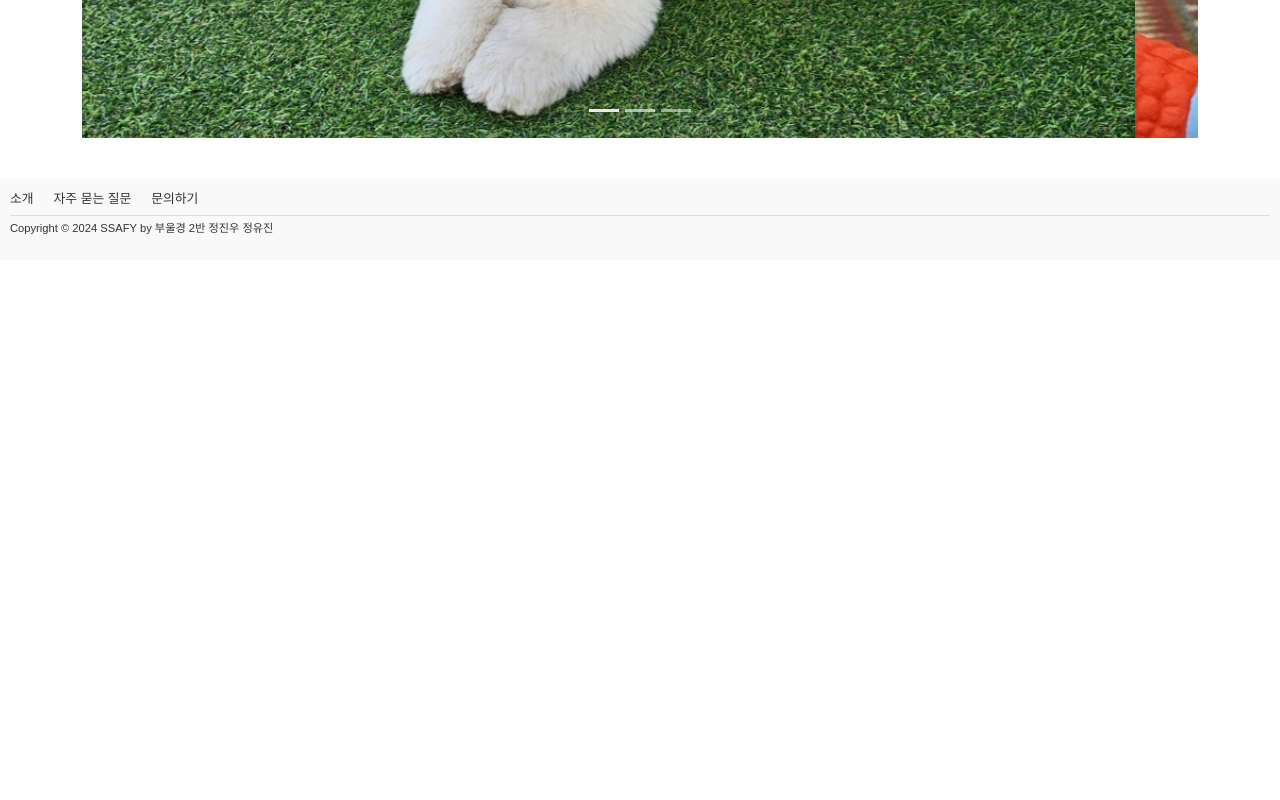
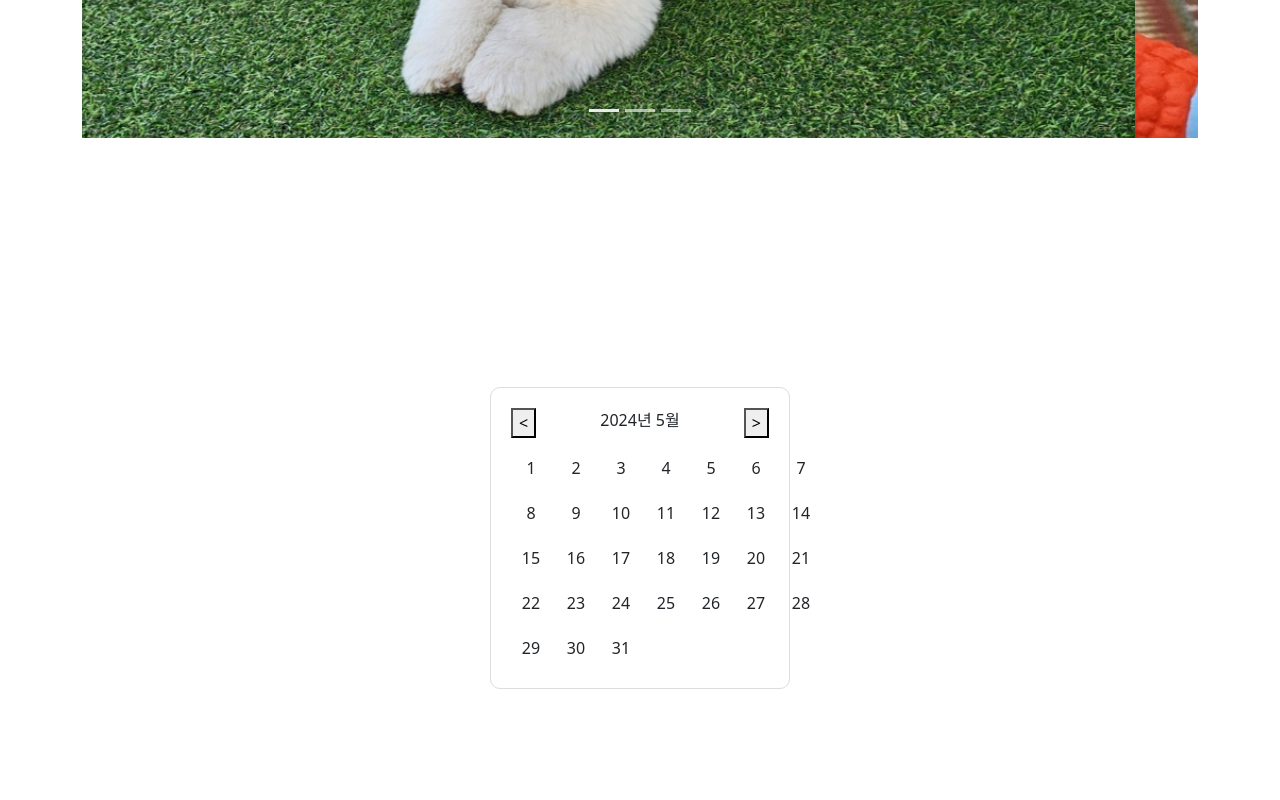
Before and after one commit to corosica/PROFIN, a Vue app in the folder final_pjt_front/: page / in a window 1280 px wide. Shown: the part 540-1340 px from the top of the page. Before the commit the page ends 800 px from the top, so only its background shows below. Built offline with nearby package versions, Linux system fonts and the light colour scheme.

Commit message:
출석체크 추가

```diff
--- a/final_pjt_front/src/App.vue
+++ b/final_pjt_front/src/App.vue
@@ -51,7 +51,8 @@
     <main class="main-content">
       <RouterView />
     </main>
-    <Footer />
+    <AttendanceCheck />
+    <Footers />
   </div>
 </template>
 
@@ -60,7 +61,8 @@ import { useCounterStore } from '@/stores/counter';
 import { useRouter, RouterLink, RouterView } from 'vue-router';
 import axios from 'axios';
 import { ref, onMounted } from 'vue';
-import Footer from './components/Footer.vue'; // Footer 컴포넌트를 가져옵니다.
+import AttendanceCheck from '@/components/AttendanceCheck.vue';
+import Footers from '@/components/Footer.vue'; // Footer 컴포넌트를 가져옵니다.
 
 const router = useRouter();
 const islogin = ref(false);
--- /dev/null
+++ b/final_pjt_front/src/components/AttendanceCheck.vue
@@ -0,0 +1,166 @@
+<template>
+    <div class="calendar-container">
+      <div class="calendar">
+        <div class="calendar-header">
+          <button @click="prevMonth">&lt;</button>
+          <span>{{ currentYear }}년 {{ currentMonth + 1 }}월</span>
+          <button @click="nextMonth">&gt;</button>
+        </div>
+        <div class="calendar-body">
+          <div class="day" v-for="(day, index) in days" :key="index">
+            <div
+              :class="['date', { checked: isChecked(day) }]"
+              @click="toggleAttendance(day)"
+            >
+              {{ day.date }}
+            </div>
+          </div>
+        </div>
+      </div>
+      <div v-if="dialog" class="dialog">
+        <div class="dialog-content">
+          <p>{{ dialogMessage }}</p>
+          <button @click="dialog = false">확인</button>
+        </div>
+      </div>
+    </div>
+  </template>
+
+  <script>
+  export default {
+    data() {
+      return {
+        currentYear: new Date().getFullYear(),
+        currentMonth: new Date().getMonth(),
+        days: [],
+        attendance: [],
+        dialog: false,
+        dialogMessage: '',
+      };
+    },
+    mounted() {
+      this.generateCalendar();
+    },
+    methods: {
+      generateCalendar() {
+        const daysInMonth = new Date(this.currentYear, this.currentMonth + 1, 0).getDate();
+        this.days = [];
+        for (let i = 1; i <= daysInMonth; i++) {
+          this.days.push({ date: i, month: this.currentMonth, year: this.currentYear });
+        }
+      },
+      prevMonth() {
+        if (this.currentMonth === 0) {
+          this.currentYear--;
+          this.currentMonth = 11;
+        } else {
+          this.currentMonth--;
+        }
+        this.generateCalendar();
+      },
+      nextMonth() {
+        if (this.currentMonth === 11) {
+          this.currentYear++;
+          this.currentMonth = 0;
+        } else {
+          this.currentMonth++;
+        }
+        this.generateCalendar();
+      },
+      isChecked(day) {
+        return this.attendance.some(
+          (d) => d.date === day.date && d.month === day.month && d.year === day.year
+        );
+      },
+      toggleAttendance(day) {
+        const today = new Date();
+        const isToday =
+          day.date === today.getDate() &&
+          day.month === today.getMonth() &&
+          day.year === today.getFullYear();
+
+        if (this.isChecked(day)) {
+          if (isToday) {
+            this.dialogMessage = '오늘은 이미 출석 완료하였습니다.';
+          } else {
+            this.dialogMessage = `${day.year}년 ${day.month + 1}월 ${day.date}일에 이미 출석하였습니다.`;
+          }
+          this.dialog = true;
+        } else {
+          this.attendance.push(day);
+        }
+      },
+    },
+  };
+  </script>
+
+  <style scoped>
+  .calendar-container {
+    display: flex;
+    flex-direction: column;
+    align-items: center;
+    justify-content: center;
+    height: 100vh;
+  }
+
+  .calendar {
+    border: 1px solid #ddd;
+    padding: 20px;
+    border-radius: 10px;
+    width: 300px;
+    text-align: center;
+  }
+
+  .calendar-header {
+    display: flex;
+    justify-content: space-between;
+    margin-bottom: 10px;
+  }
+
+  .calendar-body {
+    display: grid;
+    grid-template-columns: repeat(7, 1fr);
+    gap: 5px;
+  }
+
+  .day {
+    display: flex;
+    justify-content: center;
+    align-items: center;
+  }
+
+  .date {
+    width: 40px;
+    height: 40px;
+    display: flex;
+    justify-content: center;
+    align-items: center;
+    border-radius: 50%;
+    cursor: pointer;
+    user-select: none;
+  }
+
+  .date.checked {
+    background-color: #42b983;
+    color: white;
+  }
+
+  .dialog {
+    position: fixed;
+    top: 0;
+    left: 0;
+    right: 0;
+    bottom: 0;
+    display: flex;
+    justify-content: center;
+    align-items: center;
+    background: rgba(0, 0, 0, 0.5);
+  }
+
+  .dialog-content {
+    background: white;
+    padding: 20px;
+    border-radius: 10px;
+    text-align: center;
+  }
+  </style>
```
